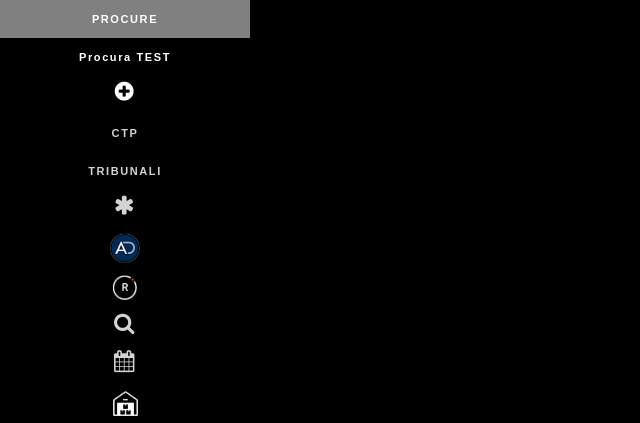
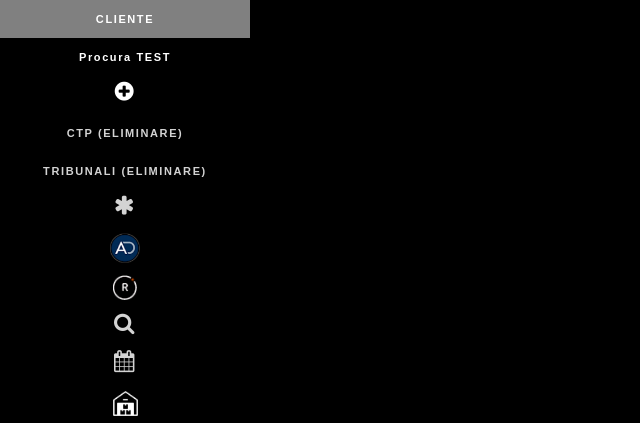
Before and after one commit to GaetanoDwk/cfcm-ver2, a PHP site: page /index.php in a window 1280 px wide. Shown: the top 423 px of the page, without its empty margins (0-640 px from the left). Run offline with PHP 8.4, Linux system fonts and the light colour scheme; the visitor is signed in with stand-in values (Sample User, id 1); data comes from the database, SQL or seed files in the repository; data that the repository does not hold is empty.

Commit message:
02-03-23

```diff
--- a/modello/DbManager.php
+++ b/modello/DbManager.php
@@ -22,7 +22,7 @@ class DbManager{
         try {
             // assign PDO object to db variable
             //self::$db = new PDO( 'mysql:host=localhost;dbname=cfcm', 'service', '8926e0a3a69ffaa31509f40a841025cf' );
-            self::$db = new PDO( 'mysql:host=localhost;dbname=cfcm', 'admin', 'passw0rd' );
+            self::$db = new PDO( 'mysql:host=localhost;dbname=cfcm-ver2', 'root', '' );
         	self::$db->setAttribute( PDO::ATTR_ERRMODE, PDO::ERRMODE_EXCEPTION );
         }
         catch (PDOException $e) {
--- a/vista/HtmlCtp.php
+++ b/vista/HtmlCtp.php
@@ -123,7 +123,7 @@ class HtmlCtp
         <li id='liCtp' onmouseover='liColorGray(this.id)' onmouseout='liColorBlack(this.id)'>
             <center>
                 <form action='index.php' method='post'>
-                    <button id='btnCtp' name='comando' value='return_to_ctp' style='border: none; color: white; height: auto; width: 100%;'>CTP</button>
+                    <button id='btnCtp' name='comando' value='return_to_ctp' style='border: none; color: white; height: auto; width: 100%;'>CTP (ELIMINARE)</button>
                 </form>
             </center>
         </li>";
@@ -231,7 +231,7 @@ class HtmlCtp
         <li id='ctp' onmouseover='liColorGray(this.id)' onmouseout='liColorBlack(this.id)'>
             <center>
                 <form action='index.php' method='post'>
-                    <button name='comando' value='ctp' style='border: none;  color: lightgrey; height: auto;'>Ctp</button>
+                    <button name='comando' value='ctp' style='border: none;  color: lightgrey; height: auto;'>Ctp (ELIMINARE)</button>
                 </form>
             </center>
         </li>";
@@ -243,7 +243,7 @@ class HtmlCtp
         <li id='procure' onmouseover='liColorGray(this.id)' onmouseout='liColorBlack(this.id)'>
             <center>
                 <form action='index.php' method='post'>
-                    <button name='comando' value='menu_procure' style='border: none;  color: lightgrey; height: auto;'>PROCURE</button>
+                    <button name='comando' value='menu_procure' style='border: none;  color: lightgrey; height: auto;'>CLIENTE</button>
                 </form>
             </center>
         </li>";
@@ -255,7 +255,7 @@ class HtmlCtp
         <li id='tribunali' onmouseover='liColorGray(this.id)' onmouseout='liColorBlack(this.id)'>
             <center>
                 <form action='index.php' method='post'>
-                    <button name='comando' value='menu_tribunali' style='border: none;  color: lightgrey; height: auto;'>TRIBUNALI</button>
+                    <button name='comando' value='menu_tribunali' style='border: none;  color: lightgrey; height: auto;'>TRIBUNALI (ELIMINARE)</button>
                 </form>
             </center>
         </li>";
@@ -332,7 +332,7 @@ class HtmlCtp
                             <thead style='color: #1188FF'>
                                 <tr>
                                     <th><img src='font/icon/ctp.png' height='60'> </th>
-                                    <th>CTP</th>
+                                    <th>CTP (ELIMINARE)</th>
                                     <th>OPERAZIONI</th>
                                 </tr>
                             </thead>
--- a/vista/HtmlLavorazione.php
+++ b/vista/HtmlLavorazione.php
@@ -40,7 +40,7 @@ class HtmlLavorazione
                         <th style='padding: 10px;'><img src='./font/icon/operazioni.png' width='27px' title='Operazioni'></th>
                         <th style='padding: 10px;'><img src='./font/icon/dossier.png' width='27px' title='Dossier'></th>
                         <th style='padding: 10px;'><img src='./font/icon/pm.png' width='27px' title='Pm'></th>
-                        <th style='padding: 10px;'><img src='./font/icon/procura.png' width='27px' title='Procura'></th>
+                        <th style='padding: 10px;'><img src='./font/icon/cliente.png' width='27px' title='Cliente'></th>
                         <th style='padding: 10px;'>Data Inizio</th>
                         <th style='padding: 10px;'>GG</th>
                         <th style='padding: 10px;'>Data Fine</th>
@@ -156,7 +156,7 @@ class HtmlLavorazione
                     <tr>
                         <th style='padding: 10px;'><img src='./font/icon/dossier.png' width='27px' title='Dossier'></th>
                         <th style='padding: 10px;'><img src='./font/icon/pm.png' width='27px' title='Pm'></th>
-                        <th style='padding: 10px;'><img src='./font/icon/procura.png' width='27px' title='Procura'></th>
+                        <th style='padding: 10px;'><img src='./font/icon/cliente.png' width='27px' title='Cliente'></th>
                         <th style='padding: 10px;'>Data Inizio</th>
                         <th style='padding: 10px;'>GG</th>
                         <th style='padding: 10px;'>Data Fine</th>
@@ -234,7 +234,7 @@ class HtmlLavorazione
                         <th style='padding: 10px;'><img src='./font/icon/operazioni.png' width='27px' title='Operazioni'></th>
                         <th style='padding: 10px;'><img src='./font/icon/dossier.png' width='27px' title='Dossier'></th>
                         <th style='padding: 10px;'><img src='./font/icon/pm.png' width='27px' title='Pm'></th>
-                        <th style='padding: 10px;'><img src='./font/icon/procura.png' width='27px' title='Procura'></th>
+                        <th style='padding: 10px;'><img src='./font/icon/cliente.png' width='27px' title='Cliente'></th>
                         <th style='padding: 10px;'>Data Inizio</th>
                         <th style='padding: 10px;'>GG</th>
                         <th style='padding: 10px;'>Data Fine</th>
--- a/vista/HtmlMagazzino.php
+++ b/vista/HtmlMagazzino.php
@@ -23,7 +23,7 @@ class HtmlMagazzino
                     <thead>
                     <tr>
                         <th style='padding: 10px;'><center><img src='./font/icon/operazioni.png' width='35px' title='Operazioni'></center></th>
-                        <th style='padding: 10px;'><center><img src='./font/icon/procura.png' width='35px' title='Procura'></center></th>
+                        <th style='padding: 10px;'><center><img src='./font/icon/cliente.png' width='35px' title='Cliente'></center></th>
                         <th style='padding: 10px;'><center><img src='./font/icon/pm.png' width='35px' title='Pm'></center></th>
                         <th style='padding: 10px;'><center><img src='./font/icon/dossier.png' width='35px' title='Dossier'></center></th>
                         <th style='padding: 10px;'><center><img src='./font/icon/plico.png' width='35px' title='Plichi'></center></th>
@@ -92,7 +92,7 @@ class HtmlMagazzino
                 <table border='2' style='border-collapse: separate; border-color: black;'>
                     <thead>
                     <tr>
-                        <th style='padding: 10px;'><center><img src='./font/icon/procura.png' width='35px' title='Procura'></center></th>
+                        <th style='padding: 10px;'><center><img src='./font/icon/cliente.png' width='35px' title='Cliente'></center></th>
                         <th style='padding: 10px;'><center><img src='./font/icon/pm.png' width='35px' title='Pm'></center></th>
                         <th style='padding: 10px;'><center><img src='./font/icon/dossier.png' width='35px' title='Dossier'></center></th>
                         <th style='padding: 10px;'><center><img src='./font/icon/plico.png' width='35px' title='Plico'></center></th>
@@ -143,7 +143,7 @@ class HtmlMagazzino
                     <thead>
                     <tr>
                         <th style='padding: 10px;'><img src='./font/icon/operazioni.png' width='35px' title='Operazioni'></th>
-                        <th style='padding: 10px;'><img src='./font/icon/procura.png' width='35px' title='Procura'></th>
+                        <th style='padding: 10px;'><img src='./font/icon/cliente.png' width='35px' title='Cliente'></th>
                         <th style='padding: 10px;'><img src='./font/icon/pm.png' width='35px' title='Pm'></th>
                         <th style='padding: 10px;'><img src='./font/icon/dossier.png' width='35px' title='Dossier'></th>
                         <th style='padding: 10px;'><img src='./font/icon/plico.png' width='35px' title='Plico'></th>
--- a/vista/HtmlPm.php
+++ b/vista/HtmlPm.php
@@ -123,7 +123,7 @@ class HtmlPm {
                         <table class=\"u-full-width\">
                             <thead style='color: #1188FF'>
                                 <tr>
-                                    <th><img src='font/icon/procura.png' height='60'> </th>
+                                    <th><img src='font/icon/cliente.png' height='60'> </th>
                                     <th>PM</th>
                                     <th>OPERAZIONI</th>
                                 </tr>
--- a/vista/HtmlProcura.php
+++ b/vista/HtmlProcura.php
@@ -34,12 +34,12 @@ class HtmlProcura
                      </form>";
                 }
                 echo"<br><br>
-                     <center><b>Lista Procure</b></center><br>
+                     <center><b>Lista Clienti</b></center><br>
                         <table class=\"u-full-width\">
                             <thead style='color: #1188FF'>
                                 <tr>
-                                    <th><img src='font/icon/procura.png' height='60'> </th>
-                                    <th>PROCURA</th>
+                                    <th><img src='font/icon/cliente.png' height='60'> </th>
+                                    <th>CLIENTE</th>
                                     <th>OPERAZIONI</th>
                                 </tr>
                             </thead>
@@ -90,12 +90,12 @@ class HtmlProcura
                         <button name='comando' value='menu_procure' style='position: absolute; left: 6%; border: none;' title='Torna al menu'><i class='fa fa-home fa-2x' aria-hidden='true'></i></button>
                      </form>";
                 echo"<br><br>
-                     <center><b>Lista Procure</b></center><br>
+                     <center><b>Lista Clienti</b></center><br>
                         <table class=\"u-full-width\">
                             <thead style='color: #1188FF'>
                                 <tr>
-                                    <th><img src='font/icon/procura.png' height='60'> </th>
-                                    <th>PROCURA</th>
+                                    <th><img src='font/icon/cliente.png' height='60'> </th>
+                                    <th>CLIENTE</th>
                                     <th>OPERAZIONI</th>
                                 </tr>
                             </thead>
@@ -158,10 +158,10 @@ class HtmlProcura
                 </form>";
         }
                 echo"<br><br>
-                <center><img src='font/icon/procura.png' height='40'></center><center><h6 class='docs-header'>INSERIMENTO NUOVA PROCURA</h6></center>
+                <center><img src='font/icon/cliente.png' height='40'></center><center><h6 class='docs-header'>INSERIMENTO NUOVO CLIENTE</h6></center>
                 <form action='index.php' method='post'>
                     <div class='form-group'>
-                        <center><input type='text' class='form-control' id='cli_nome' name='cli_nome' style='width:70%;' value='Procura della Repubblica Tribunale di ' required><br>
+                        <center><input type='text' class='form-control' id='cli_nome' name='cli_nome' style='width:70%;' placeholder='Cliente / Organizzazione' required><br>
                         <input type='text' class='form-control' id='cli_citta' name='cli_citta' style='width:70%;' placeholder='Citta' required><br></center>
                     </div>
                     <center><button type='submit' name='comando' value='insert_procura' style='height: auto; color: black;'>Salva</button></center>
@@ -199,7 +199,7 @@ class HtmlProcura
             </form>";
         }
             echo"<br><br>
-            <center><img src='font/icon/procura.png' height='40'></center><center><h6 class='docs-header'>MODIFICA PROCURA</h6></center>
+            <center><img src='font/icon/cliente.png' height='40'></center><center><h6 class='docs-header'>MODIFICA PROCURA</h6></center>
             <form action='index.php' method='post'>
                 <div class='form-group'>
                     <center>
@@ -377,7 +377,7 @@ class HtmlProcura
         <li id='liProcure' onmouseover='liColorGray(this.id)' onmouseout='liColorBlack(this.id)'>
             <center>
                 <form action='index.php' method='post'>
-                    <button id='btnProcure' name='comando' value='view_procure' style='border: none; color: white; height: auto; width: 100%;'>PROCURE</button>
+                    <button id='btnProcure' name='comando' value='view_procure' style='border: none; color: white; height: auto; width: 100%;'>CLIENTE</button>
                 </form>
             </center>
         </li>";
@@ -500,7 +500,7 @@ class HtmlProcura
         <li id='ctp' onmouseover='liColorGray(this.id)' onmouseout='liColorBlack(this.id)'>
             <center>
                 <form action='index.php' method='post'>
-                    <button name='comando' value='menu_ctp' style='border: none;  color: lightgrey; height: auto;'>CTP</button>
+                    <button name='comando' value='menu_ctp' style='border: none;  color: lightgrey; height: auto;'>CTP (ELIMINARE)</button>
                 </form>
             </center>
         </li>";
@@ -515,7 +515,7 @@ class HtmlProcura
         <li id='tribunali' onmouseover='liColorGray(this.id)' onmouseout='liColorBlack(this.id)'>
             <center>
                 <form action='index.php' method='post'>
-                    <button name='comando' value='menu_tribunali' style='border: none;  color: lightgrey; height: auto;'>TRIBUNALI</button>
+                    <button name='comando' value='menu_tribunali' style='border: none;  color: lightgrey; height: auto;'>TRIBUNALI (ELIMINARE)</button>
                 </form>
             </center>
         </li>";
--- a/vista/HtmlTribunale.php
+++ b/vista/HtmlTribunale.php
@@ -115,7 +115,7 @@ class HtmlTribunale
         <li id='liTribunali' onmouseover='liColorGray(this.id)' onmouseout='liColorBlack(this.id)'>
             <center>
                 <form action='index.php' method='post'>
-                    <button id='btnTribunali' name='comando' value='view_tribunali' style='border: none; color: white; height: auto; width: 100%;'>TRIBUNALI</button>
+                    <button id='btnTribunali' name='comando' value='view_tribunali' style='border: none; color: white; height: auto; width: 100%;'>TRIBUNALI (ELIMINARE)</button>
                 </form>
             </center>
         </li>";
@@ -266,7 +266,7 @@ class HtmlTribunale
         <li id='ctp' onmouseover='liColorGray(this.id)' onmouseout='liColorBlack(this.id)'>
             <center>
                 <form action='index.php' method='post'>
-                    <button name='comando' value='menu_ctp' style='border: none;  color: lightgrey; height: auto;'>CTP</button>
+                    <button name='comando' value='menu_ctp' style='border: none;  color: lightgrey; height: auto;'>CTP (ELIMINARE)</button>
                 </form>
             </center>
         </li>";
@@ -282,7 +282,7 @@ class HtmlTribunale
         <li id='procure' onmouseover='liColorGray(this.id)' onmouseout='liColorBlack(this.id)'>
             <center>
                 <form action='index.php' method='post'>
-                    <button name='comando' value='menu_procure' style='border: none;  color: lightgrey; height: auto;'>PROCURE</button>
+                    <button name='comando' value='menu_procure' style='border: none;  color: lightgrey; height: auto;'>CLIENTE</button>
                 </form>
             </center>
         </li>";
```
Also changed, not shown: font/icon/cliente.png (added), font/icon/pm.png, font/icon/procura.png (deleted).
